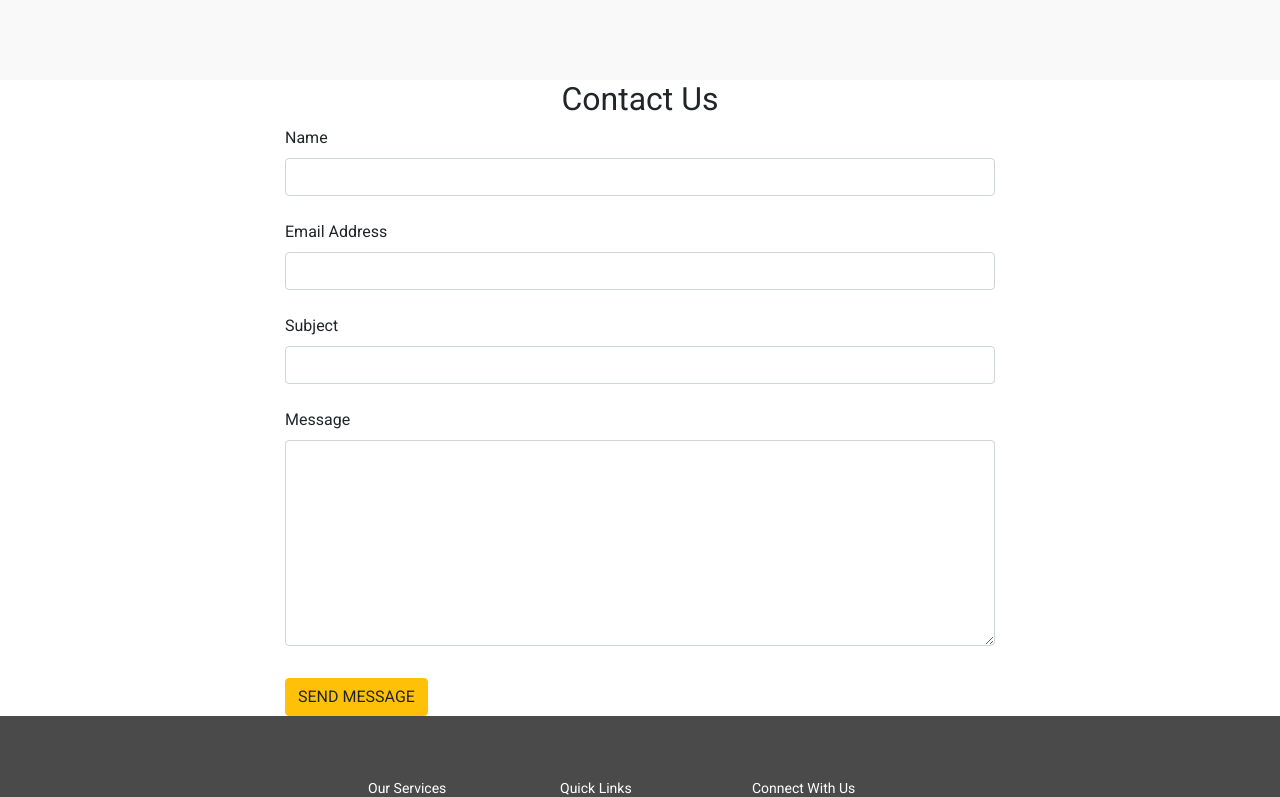
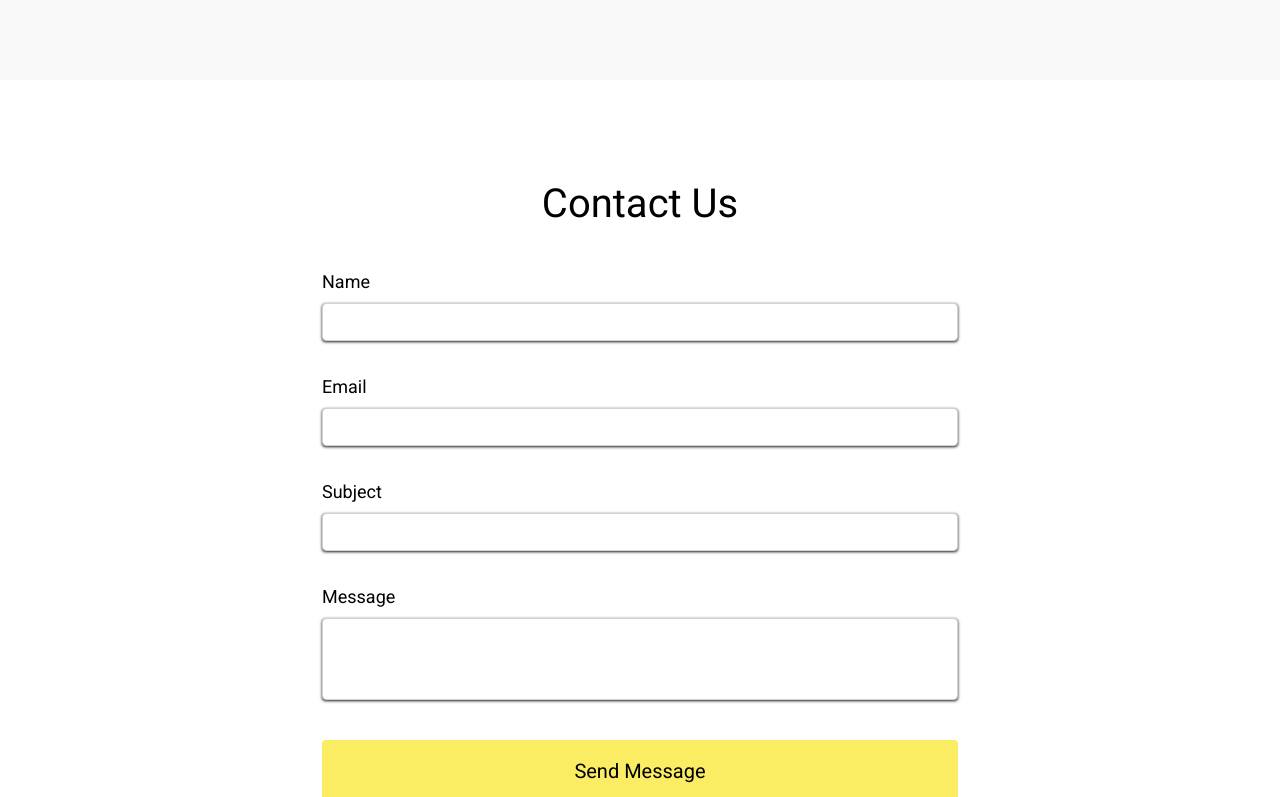
Before and after one commit to samhammond87/d-l-constructions, a React (Create React App) app: page / in a window 1280 px wide. Shown: the part 4100-4897 px from the top of the page. Built offline with nearby package versions, Linux system fonts and the light colour scheme; the HTML template or start-up script is replaced by a standard one; a web font is replaced by a local one.

Commit message:
contact form restyling and added simple alert message

```diff
--- a/package.json
+++ b/package.json
@@ -12,12 +12,15 @@
     "moment": "^2.29.1",
     "react": "^17.0.1",
     "react-bootstrap": "^1.4.3",
+    "react-confirm-alert": "^2.7.0",
     "react-dom": "^17.0.1",
     "react-icons": "^4.1.0",
     "react-moment": "^1.1.1",
     "react-router-dom": "^5.2.0",
     "react-scripts": "4.0.1",
     "react-scroll": "^1.8.1",
+    "react-spring": "^8.0.27",
+    "reactjs-popup": "^2.0.4",
     "reactstrap": "^8.9.0",
     "styled-components": "^5.2.1",
     "web-vitals": "^0.2.4"
--- a/src/components/Contact/ContactForm.js
+++ /dev/null
@@ -1,74 +0,0 @@
-import React from "react";
-// emailjs allows sending email directly from javascript with no backend development
-import emailjs from "emailjs-com";
-
-export default function ContactUs() {
-  function sendEmail(e) {
-    // prevent browser from refreshing by default
-    e.preventDefault();
-
-    // emailjs configuration
-    emailjs
-      // emailjs method
-      .sendForm(
-        // service id
-        "service_4aatm2p",
-        // email template id
-        "template_3ww3nz1",
-        e.target,
-        // user id
-        "user_AI5Txgn8xAtQwnf1LvUBq"
-      )
-      .then(
-        (result) => {
-          console.log(result.text);
-        },
-        (error) => {
-          console.log(error.text);
-        }
-      );
-    e.target.reset();
-  }
-
-  return (
-    // renders contact form
-    <div id="contact">
-      <div className="container">
-        <form onSubmit={sendEmail}>
-          {/* contact form heading and centered using bootstrap */}
-          <h2 className="text-center">Contact Us</h2>
-          {/* contact form input fields and labels */}
-          <div className="col-8 form-group mx-auto">
-            <label>Name</label>
-            <input type="text" className="form-control" name="name" />
-          </div>
-          <div className="col-8 form-group pt-2 mx-auto">
-            <label>Email Address</label>
-            <input type="email" className="form-control" name="email" />
-          </div>
-          <div className="col-8 form-group pt-2 mx-auto">
-            <label>Subject</label>
-            <input type="text" className="form-control" name="subject" />
-          </div>
-          <div className="col-8 form-group pt-2 mx-auto">
-            <label>Message</label>
-            <textarea
-              className="form-control"
-              id=""
-              cols="30"
-              rows="8"
-              name="message"
-            ></textarea>
-          </div>
-          <div className="col-8 pt-3 mx-auto">
-            <input
-              type="submit"
-              className="btn btn-warning justify-content-center"
-              value="Send Message"
-            ></input>
-          </div>
-        </form>
-      </div>
-    </div>
-  );
-}
--- /dev/null
+++ b/src/components/Contact/ContactFormElements.js
@@ -0,0 +1,82 @@
+import styled from 'styled-components';
+import { Link } from 'react-router-dom';
+
+export const ContactFormWrap = styled.div`
+  height: 100%;
+  display: flex;
+  flex-direction: column;
+  justify-content: center;
+
+  @media screen and (max-width: 400px) {
+    height: 80%;
+  }
+`;
+
+export const ContactFormContent = styled.div`
+  height: 100%;
+  display: flex;
+  flex-direction: column;
+  justify-content: center;
+
+  @media screen and (max-width: 480px) {
+    padding: 10px;
+  }
+`;
+
+export const ContactForm = styled.form`
+  max-width: 700px;
+  height: auto;
+  width: 100%;
+  z-index: 1;
+  display: grid;
+  margin: 0 auto;
+  padding: 100px 32px;
+  border-radius: 4px;
+
+  @media screen and (max-width: 700px) {
+    padding: 32px 32px;
+  }
+`;
+
+export const ContactFormH1 = styled.h1`
+  margin-bottom: 40px;
+  color: #000000;
+  font-size: 40px;
+  font-weight: 400;
+  text-align: center;
+`;
+
+export const ContactFormLabel = styled.label`
+  margin-bottom: 8px;
+  font-size: 18px;
+  color: #000000;
+`;
+export const ContactFormInput = styled.input`
+  padding: 16px 16px;
+  margin-bottom: 32px;
+  border-radius: 4px;
+  box-shadow: 0 1px 3px rgba(0, 0, 0, 0.9);
+`;
+
+export const ContactFormTextMessageInput = styled.input`
+  padding: 40px 40px;
+  margin-bottom: 40px;
+  border-radius: 4px;
+  box-shadow: 0 1px 3px rgba(0, 0, 0, 0.9);
+`;
+
+export const ContactFormButton = styled.button`
+  background: #faed64;
+  padding: 16px 0;
+  border: none;
+  border-radius: 4px;
+  color: #000000;
+  font-size: 20px;
+  cursor: pointer;
+`;
+// export const Text = styled.span`
+//   text-align: center;
+//   margin-top: 24px;
+//   color: #fff;
+//   font-size: 14px;
+// `;
--- /dev/null
+++ b/src/components/Contact/index.js
@@ -0,0 +1,71 @@
+import React from 'react';
+import {
+  ContactFormContent,
+  ContactForm,
+  ContactFormH1,
+  ContactFormLabel,
+  ContactFormInput,
+  ContactFormTextMessageInput,
+  ContactFormButton,
+} from './ContactFormElements';
+import emailjs from 'emailjs-com';
+
+export default function ContactUs() {
+  function sendEmail(e) {
+    e.preventDefault();
+
+    emailjs
+      .sendForm(
+        'service_4aatm2p',
+        'template_3ww3nz1',
+        e.target,
+        'user_AI5Txgn8xAtQwnf1LvUBq'
+      )
+      .then(
+        (result) => {
+          console.log(result.text);
+        },
+        (error) => {
+          console.log(error.text);
+        }
+      );
+    e.target.reset();
+  }
+
+  function emailAlert() {
+    alert("Thank you for getting in touch! We'll be in contact soon");
+  }
+
+  return (
+    <>
+      <ContactFormContent id='contact'>
+        <ContactForm onSubmit={sendEmail}>
+          <ContactFormH1>Contact Us</ContactFormH1>
+          <ContactFormLabel htmlFor='for'>Name</ContactFormLabel>
+          <ContactFormInput type='text' className='form-control' name='name' />
+          <ContactFormLabel htmlFor='for'>Email</ContactFormLabel>
+          <ContactFormInput
+            type='email'
+            className='form-control'
+            name='email'
+          />
+          <ContactFormLabel htmlFor='for'>Subject</ContactFormLabel>
+          <ContactFormInput
+            type='text'
+            className='form-control'
+            name='subject'
+          />
+          <ContactFormLabel htmlFor='for'>Message</ContactFormLabel>
+          <ContactFormTextMessageInput
+            className='form-control'
+            name='message'
+          />
+          <ContactFormButton type='submit' onClick={emailAlert}>
+            Send Message
+          </ContactFormButton>
+          {/* <Text>Forgot password?</Text> */}
+        </ContactForm>
+      </ContactFormContent>
+    </>
+  );
+}
```
Also changed, not shown: src/App.js (+10 -10 lines), src/pages/index.js (+10 -10 lines), 2 other files (tests, documents, lock files or other folders).
